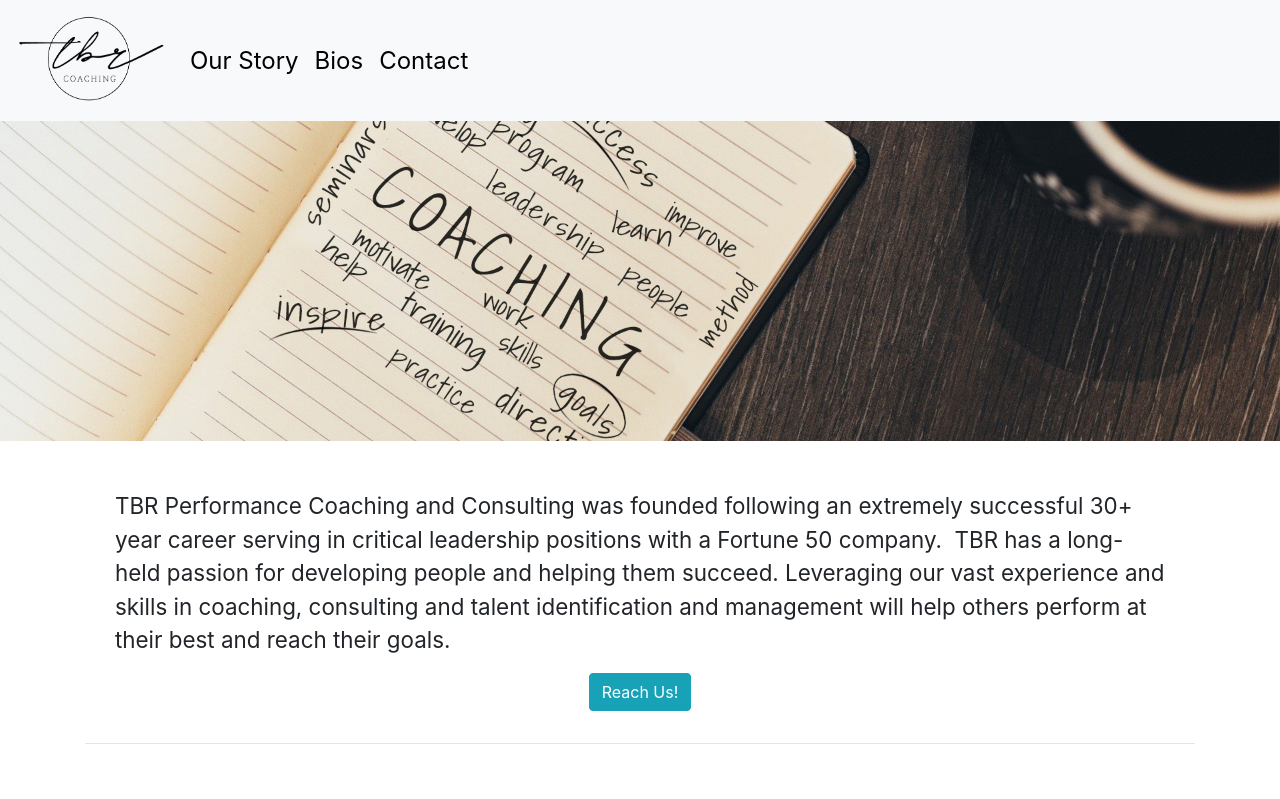
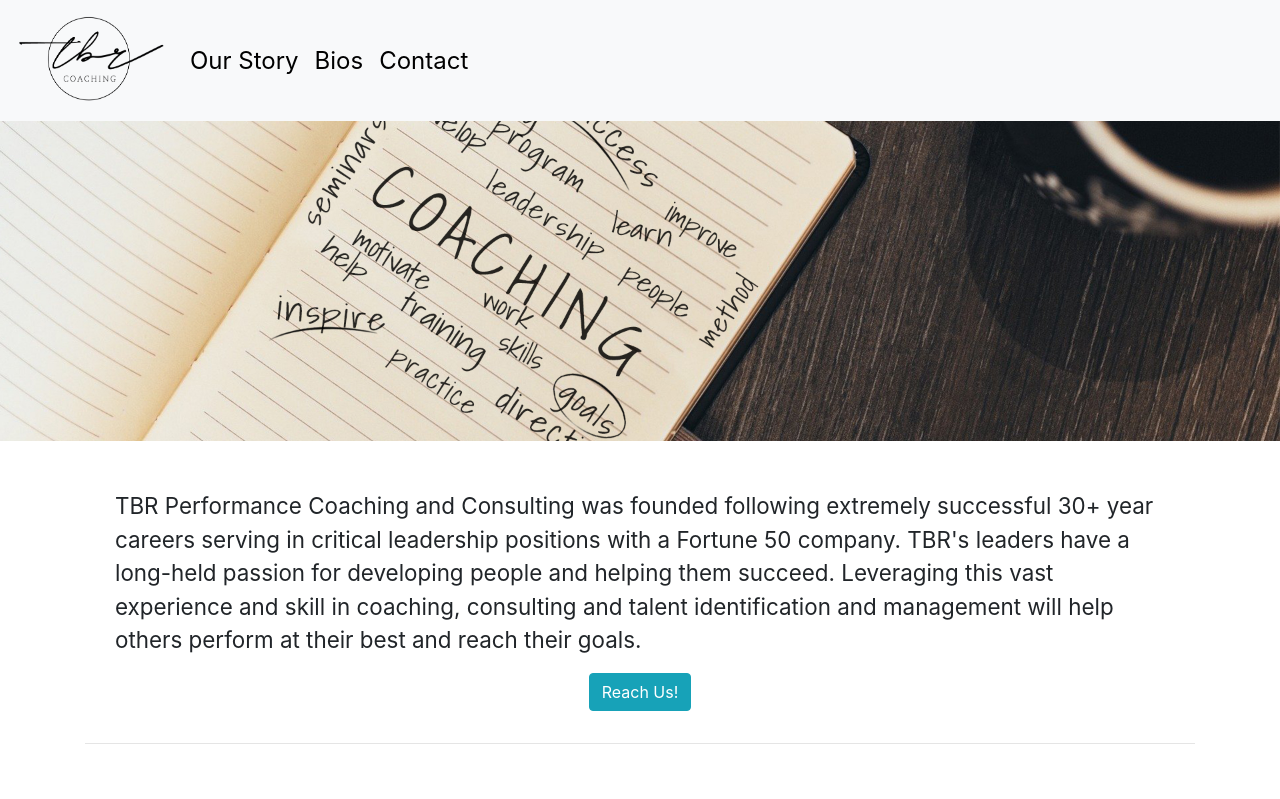
Before and after one commit to blac3765/tbrCoaching, an Angular app: page / in a window 1280 px wide. Shown: the top 799 px of the page. Built offline with nearby package versions, Linux system fonts and the light colour scheme.

Commit message:
Added copy change.

```diff
--- a/src/app/app.component.html
+++ b/src/app/app.component.html
@@ -27,11 +27,9 @@
 <div>
 <div class="container">
 	<div class="mt-5">
-		<p class="intro-text">TBR Performance Coaching and Consulting was founded following an extremely successful 30+ year career
-		serving in critical leadership positions with a Fortune 50 company.  TBR has a long-held passion for
-		developing people and helping them succeed. Leveraging our vast experience and skills in coaching,
-		consulting and talent identification and management will help others perform at their best and reach
-		their goals.</p>
+		<p class="intro-text">TBR Performance Coaching and Consulting was founded following extremely successful 30+ year careers serving in critical leadership positions with a Fortune 50 company.
+			TBR's leaders have a long-held passion for developing people and helping them succeed. Leveraging this vast experience and skill in coaching,
+			consulting and talent identification and management will help others perform at their best and reach their goals.</p>
 		<div class="row">
 			<div class="center mb-3">
 				<a href="mailto:tbrcoaches@gmail.com"><button type="button" class="btn btn-info">Reach Us!</button></a>
```
